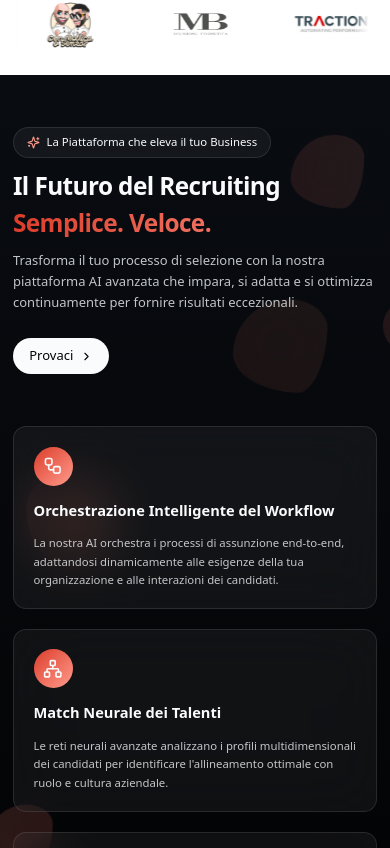
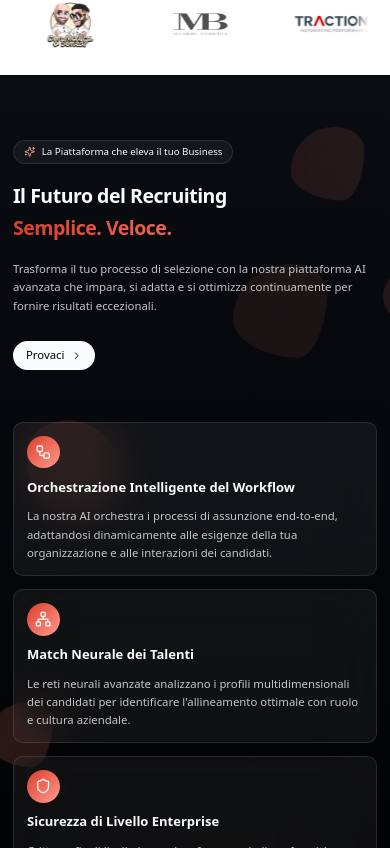
Before and after one commit to Mastro-HR/Landing, a React app: page / in a window 390 px wide. Shown: the part 956-1804 px from the top of the page. Built offline with nearby package versions, Linux system fonts and the light colour scheme.

Commit message:
Fixed Mobile Frontend - Landing

```diff
--- a/src/components/sections/ExperienceOverview.jsx
+++ b/src/components/sections/ExperienceOverview.jsx
@@ -49,19 +49,19 @@ const ExperienceOverview = () => {
   const renderFeatureCard = ({ icon: Icon, title, description, key }) => (
     <motion.div
       key={key}
-      className="group relative p-6 sm:p-8 rounded-2xl bg-primary-50/5 backdrop-blur-xl border border-primary-50/10 hover:bg-primary-50/10 transition-all duration-200"
+      className="group relative p-4 sm:p-6 lg:p-8 rounded-xl sm:rounded-2xl bg-primary-50/5 backdrop-blur-xl border border-primary-50/10 hover:bg-primary-50/10 transition-all duration-200"
       initial={{ opacity: 0, y: 20 }}
       animate={{ opacity: 1, y: 0 }}
       transition={{ duration: 0.4 }}
       whileHover={{ scale: 1.01, y: -2 }}>
-      <div className="space-y-4">
-        <div className="w-12 h-12 sm:w-14 sm:h-14 rounded-full bg-gradient-to-br from-accent-500 to-accent-400 flex items-center justify-center text-primary-50 transform group-hover:scale-105 transition-transform duration-200">
-          <Icon className="w-6 h-6 sm:w-7 sm:h-7" />
+      <div className="space-y-3 sm:space-y-4">
+        <div className="w-10 h-10 sm:w-12 sm:h-12 lg:w-14 lg:h-14 rounded-full bg-gradient-to-br from-accent-500 to-accent-400 flex items-center justify-center text-primary-50 transform group-hover:scale-105 transition-transform duration-200">
+          <Icon className="w-5 h-5 sm:w-6 sm:h-6 lg:w-7 lg:h-7" />
         </div>
-        <h3 className="text-lg sm:text-xl font-semibold text-primary-50">
+        <h3 className="text-base sm:text-lg lg:text-xl font-semibold text-primary-50">
           {title}
         </h3>
-        <p className="text-primary-100/80 text-sm sm:text-base leading-relaxed">
+        <p className="text-sm sm:text-base text-primary-100/80 leading-relaxed">
           {description}
         </p>
       </div>
@@ -69,51 +69,51 @@ const ExperienceOverview = () => {
   );
 
   return (
-    <section className="relative overflow-hidden bg-gradient-to-b from-teal-500 to-black">
+    <section className="relative overflow-hidden bg-gradient-to-b from-teal-500 to-black min-h-screen">
       <BackgroundEffects />
 
       <motion.div
         ref={ref}
         className="relative z-20 max-w-7xl mx-auto px-4 sm:px-6 lg:px-8"
         style={{ y: parallaxY }}>
-        <div className="py-16 sm:py-20 lg:py-28">
+        <div className="pt-20 sm:pt-24 lg:pt-28 pb-16 sm:pb-20 lg:pb-28">
           <motion.div
             className="space-y-8 sm:space-y-12"
             initial={{ opacity: 0 }}
             animate={{ opacity: 1 }}
             transition={{ duration: 0.6 }}>
             <motion.div
-              className="space-y-4 sm:space-y-6 max-w-4xl"
+              className="space-y-6 sm:space-y-8 max-w-4xl"
               initial={{ opacity: 0, y: 20 }}
               animate={{ opacity: 1, y: 0 }}
               transition={{ duration: 0.6 }}>
-              <div className="inline-flex items-center px-4 py-2 rounded-full bg-primary-50/5 backdrop-blur-xl border border-primary-50/10">
-                <Sparkles className="w-4 h-4 mr-2 text-accent-400" />
-                <span className="text-primary-50 text-sm font-medium">{t.badge}</span>
+              <div className="inline-flex items-center px-3 sm:px-4 py-1.5 sm:py-2 rounded-full bg-primary-50/5 backdrop-blur-xl border border-primary-50/10">
+                <Sparkles className="w-3.5 h-3.5 sm:w-4 sm:h-4 mr-2 text-accent-400" />
+                <span className="text-primary-50 text-xs sm:text-sm font-medium">{t.badge}</span>
               </div>
 
-              <h2 className="text-3xl sm:text-4xl lg:text-5xl xl:text-6xl font-bold text-primary-50 leading-tight tracking-tight">
+              <h2 className="text-2xl sm:text-3xl lg:text-4xl xl:text-5xl font-bold text-primary-50 leading-tight tracking-tight">
                 {t.title.line1}
-                <span className="block text-3xl sm:text-4xl lg:text-5xl xl:text-6xl font-bold bg-gradient-to-r from-accent-500 to-accent-400 text-transparent bg-clip-text mt-2">
+                <span className="block text-2xl sm:text-3xl lg:text-4xl xl:text-5xl font-bold bg-gradient-to-r from-accent-500 to-accent-400 text-transparent bg-clip-text mt-2">
                   {t.title.line2}
                 </span>
               </h2>
-              <p className="text-base sm:text-lg lg:text-xl text-primary-100/80 max-w-2xl leading-relaxed">
+              <p className="text-sm sm:text-base lg:text-lg text-primary-100/80 max-w-2xl leading-relaxed">
                 {t.description}
               </p>
             </motion.div>
 
-            <div className="flex flex-wrap gap-4 sm:gap-6">
+            <div className="flex flex-wrap gap-3 sm:gap-4">
               <Link
                 to="/ai_form"
-                className="group relative overflow-hidden px-5 sm:px-6 py-2.5 sm:py-3 rounded-full bg-primary-50 text-teal-800 font-medium text-base sm:text-lg hover:shadow-xl hover:shadow-accent-500/20 transition-all duration-300 flex items-center gap-2">
+                className="group relative overflow-hidden px-4 sm:px-5 lg:px-6 py-2 sm:py-2.5 lg:py-3 rounded-full bg-primary-50 text-teal-800 font-medium text-sm sm:text-base lg:text-lg hover:shadow-xl hover:shadow-accent-500/20 transition-all duration-300 flex items-center gap-2">
                 <span className="relative z-10">{t.cta}</span>
-                <ChevronRight className="w-4 h-4 group-hover:translate-x-1 transition-transform" />
+                <ChevronRight className="w-3.5 h-3.5 sm:w-4 sm:h-4 group-hover:translate-x-1 transition-transform" />
                 <div className="absolute inset-0 bg-gradient-to-r from-accent-500/90 to-accent-400/90 opacity-0 group-hover:opacity-10 transition-opacity duration-300" />
               </Link>
             </div>
 
-            <div className="grid gap-6 sm:gap-8 pt-8 sm:pt-12 grid-cols-1 sm:grid-cols-2 lg:grid-cols-4">
+            <div className="grid gap-4 sm:gap-6 lg:gap-8 pt-8 sm:pt-12 grid-cols-1 sm:grid-cols-2 lg:grid-cols-4">
               {features.map(renderFeatureCard)}
             </div>
           </motion.div>
```
